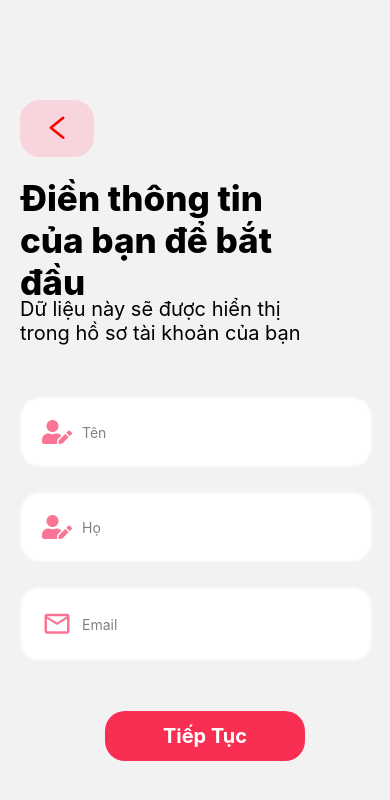
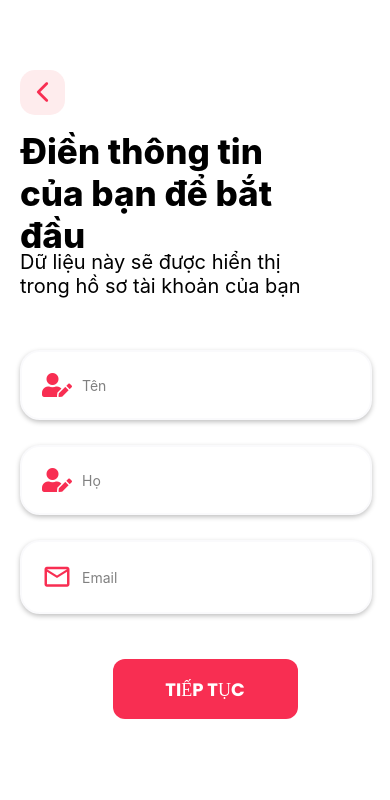
Before and after one commit to Pick-and-buy/UGTS-FrontStage, a React Native app: screen /register-infor-navigation in a window 390 px wide. Shown: the top 800 px of the page. Built offline with nearby package versions, Linux system fonts and the light colour scheme.

Commit message:
fix:Register Information UI screen

```diff
--- a/app/components/BackBtn.jsx
+++ b/app/components/BackBtn.jsx
@@ -1,13 +1,13 @@
 import { StyleSheet, TouchableOpacity, View } from 'react-native'
 import React from 'react'
-import {Ionicons} from '@expo/vector-icons';
-import {COLORS, SIZES} from '../constants/theme'
+import { Ionicons } from '@expo/vector-icons';
+import { COLORS, SIZES } from '../constants/theme'
 
-const BackBtn = ({onPress}) => {
+const BackBtn = ({ onPress }) => {
   return (
     <TouchableOpacity onPress={onPress} style={styles.backbtn}>
       <Ionicons
-            name='chevron-back-circle'
+        name='chevron-back'
         size={30}
         color={COLORS.primary}
       />
@@ -19,9 +19,17 @@ export default BackBtn
 
 const styles = StyleSheet.create({
   backbtn: {
+    width: 45,
+    height: 45,
+    backgroundColor: "#FEECED",
+    borderRadius: 15,
+    alignItems: "center",
+    justifyContent: "center",
     alignItems: "center",
     position: "absolute",
     zIndex: 999,
-        top: SIZES.large-10
+    // top: SIZES.large-10
+    top: SIZES.large - 50,
+    left: 0
   }
 })
--- a/app/components/Button.jsx
+++ b/app/components/Button.jsx
@@ -34,13 +34,13 @@ const styles = StyleSheet.create({
     alignItems: "center",
   },
   btnStyle: (backgroundColor) => ({
-    height: 50,
+    height: 60,
     width: "50%",
     marginVertical: 20,
     backgroundColor: backgroundColor,
     justifyContent: "center",
     alignItems: "center",
     borderRadius: 12,
-    marginLeft: "26%",
+    marginLeft: "25%",
   }),
 });
--- a/app/screens/css/registerInformation.style.js
+++ b/app/screens/css/registerInformation.style.js
@@ -1,8 +1,14 @@
 import { StyleSheet } from "react-native";
-import { COLORS } from "../../constants/theme";
+import { COLORS, SHADOWS } from "../../constants/theme";
 
 
 const styles = StyleSheet.create({
+    wrapper: {
+        width: '100%',
+        height: '100%',
+        flex: 1,
+        backgroundColor: COLORS.white
+    },
     view_1: {
         flex: 1,
         marginTop: 100,
@@ -18,7 +24,7 @@ const styles = StyleSheet.create({
         borderColor: '#F8D4DC'
     },
     textHeader: {
-        marginTop: 20,
+        marginTop: 30,
         width: '80%',
         height: 100,
         fontSize: 35,
@@ -38,18 +44,8 @@ const styles = StyleSheet.create({
         paddingHorizontal: 20,
         paddingVertical: 20,
         backgroundColor: 'white',
-        borderColor: COLORS.lightWhite
-    },
-    button: {
-        backgroundColor: COLORS.primary,
-        borderRadius: 20,
-        width: 200,
-        height: 50,
-        alignSelf: "center",
-        alignItems: 'center',
-        justifyContent: 'center',
-        marginTop: 50,
-
+        borderColor: COLORS.lightWhite,
+        ...SHADOWS.medium,
     },
 })
 
--- a/app/screens/register/RegisterInformation.jsx
+++ b/app/screens/register/RegisterInformation.jsx
@@ -1,21 +1,21 @@
 import React from 'react';
-import { View, Text, Button, TextInput, Input } from 'react-native';
+import { View, Text, TextInput, Input } from 'react-native';
 import { useNavigation } from '@react-navigation/native';
 import { AntDesign, FontAwesome5, MaterialCommunityIcons } from '@expo/vector-icons';
 import Register from './Register.jsx';
 import styles from "../css/registerInformation.style.js";
+import Button from '../../components/Button.jsx';
+import BackBtn from '../../components/BackBtn.jsx';
+import { COLORS } from '../../constants/theme.js';
 
 const RegisterInformation = () => {
 
     const navigation = useNavigation();
 
     return (
+        <View style={styles.wrapper}>
             <View style={styles.view_1}>
-            <View style={styles.view_2}>
-                <AntDesign
-                    onPress={() => navigation.navigate(Register)}
-                    name="left" size={30} color="red" />
-            </View>
+                <BackBtn />
                 <View>
                     <Text style={styles.textHeader}>
                         Điền thông tin của bạn để bắt đầu
@@ -25,35 +25,37 @@ const RegisterInformation = () => {
                     </Text>
                 </View>
                 <View style={styles.view_3}>
-                <FontAwesome5 name="user-edit" size={24} color="#FA7494" />
+                    <FontAwesome5 name="user-edit" size={24} color={COLORS.primary} />
                     <TextInput
-                    style={{ marginLeft: 10 }}
+                        style={{ marginLeft: 10, flex: 1 }}
                         placeholder='Tên'
                         placeholderTextColor='gray'
                     />
                 </View>
                 <View style={[styles.view_3, { marginTop: 25 }]}>
-                <FontAwesome5 name="user-edit" size={24} color="#FA7494" />
+                    <FontAwesome5 name="user-edit" size={24} color={COLORS.primary} />
                     <TextInput
-                    style={{ marginLeft: 10 }}
+                        style={{ marginLeft: 10, flex: 1 }}
                         placeholder='Họ'
                         placeholderTextColor='gray'
                     />
                 </View>
-            <View style={[styles.view_3, { marginTop: 25 }]}>
-                <MaterialCommunityIcons name="email-outline" size={30} color="#FA7494" />
+                <View style={[styles.view_3, { marginTop: 25,marginBottom: 25 }]}>
+                    <MaterialCommunityIcons name="email-outline" size={30} color={COLORS.primary} />
                     <TextInput
-                    style={{ marginLeft: 10 }}
+                        style={{ marginLeft: 10, flex: 1 }}
                         placeholder='Email'
                         placeholderTextColor='gray'
                     />
                 </View>
-            <View style={styles.button}>
-                <Text
-                    style={{ color: 'white', fontSize: 20, fontWeight: 'bold' }}
-                >
-                    Tiếp Tục
-                </Text>
+                <View>
+                    <Button
+                        title={"TIẾP TỤC"}
+                        onPress={navigation.navigate("payment-method-navigation")}
+                        isValid={true}
+                    />
+                </View>
+
             </View>
         </View>
     );
--- a/app/screens/register/register.jsx
+++ b/app/screens/register/register.jsx
@@ -213,8 +213,7 @@ const Register = ({ navigation }) => {
                             <Button
                                 loader={loader}
                                 title={"ĐĂNG KÝ"}
-                                onPress={isValid ? handleSubmit : inValidForm}
-                                isValid={isValid}
+                                onPress={() => navigation.navigate("register-infor-navigation")}
                             />
 
 
```
Lines whose indentation alone changed are shown as unchanged.
